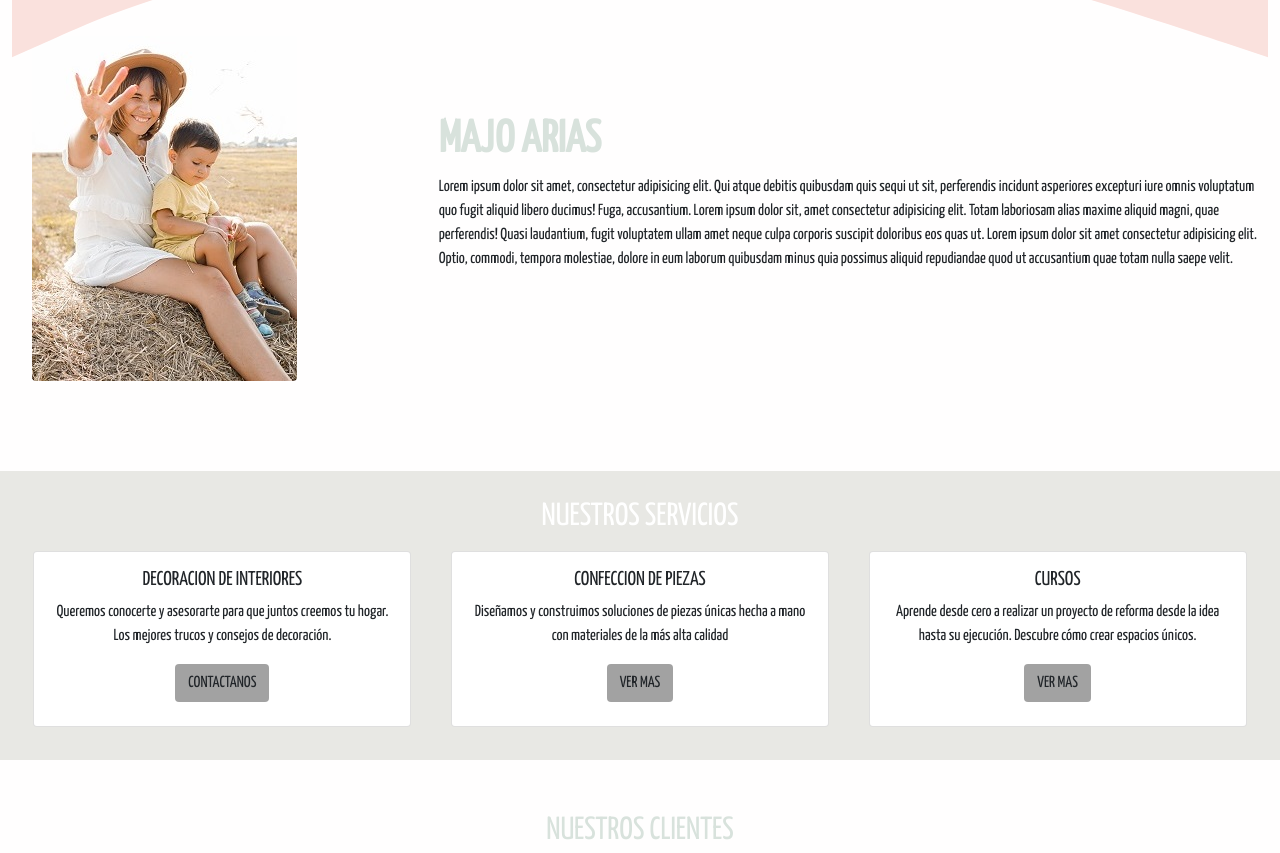
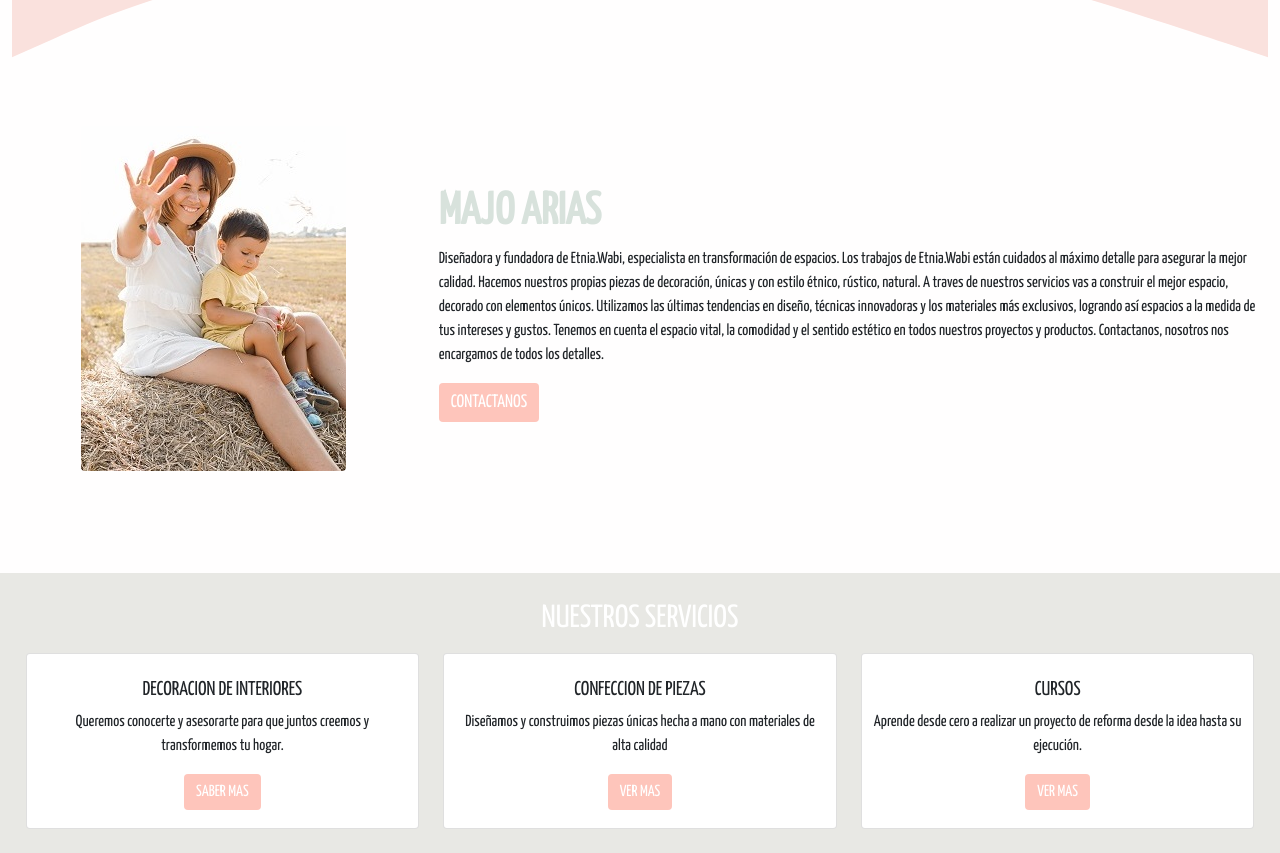
Before and after one commit to Paola-Dominino/Proyecto_Final, a plain HTML site: page Paginas/aboutUs.html in a window 1280 px wide. Shown: the part 272-1125 px from the top of the page. Drawn offline with nearby package versions, Linux system fonts and the light colour scheme.

Commit message:
Entrega Final

```diff
--- a/Paginas/aboutUs.html
+++ b/Paginas/aboutUs.html
@@ -12,7 +12,7 @@
   <meta http-equiv="X-UA-Compatible" content="IE=edge">
   <meta name="viewport" content="width=device-width, initial-scale=1.0">
   <title>ETNIAWABI - Paola Dominino</title>
-  <meta name="description" content="Tienda de Decoración. Creaciones de estilo étnico, rústico, natural">
+  <meta name="description" content="Tienda de Decoración. Curso Decoracion Interiores, transformá tu hogar">
   <meta name="keywords"  content="PRODUCTOS, DECORACIÓN, TEXTURA, NATURAL, MACETAS, TAPICES, VELAS, CUADROS, CUENCOS">
   <link href="https://fonts.googleapis.com/css2?family=Yanone+Kaffeesatz&display=swap" rel="stylesheet">
   <link rel="stylesheet" href="../main.css">
@@ -30,13 +30,16 @@
           <div class="collapse navbar-collapse justify-content-center" id="navbarNav">
             <ul class="navbar-nav">
               <li class="nav-item">
+                <a class="nav-link" href="../index.html">INICIO</a>
+              </li>
+              <li class="nav-item">
                 <a class="nav-link" href="#">NOSOTROS</a>
               </li>
               <li class="nav-item">
                 <a class="nav-link" href="./productos.html">PRODUCTOS</a>
               </li>
               <li class="nav-item">
-                <a class="nav-link" href="./inspiracion.html">INSIPRACIÓN</a>
+                <a class="nav-link" href="./inspiracion.html">CURSOS</a>
               </li>
               <li class="nav-item">
                 <a class="nav-link" href="./contacto.html">CONTACTO</a>
@@ -54,7 +57,7 @@
       <div class="row">
         <div class="col-md-4 col-sm-6 contenedorFotoMajo">
           <div>
-            <img class="rounded img-fluid fotoMajo" src="../imagenes/aboutUs2.jpg" alt="">
+            <img class="rounded img-fluid" src="../imagenes/aboutUs2.jpg" alt="">
           </div>
         </div>
         <div class="col-md-8 col-sm-6 contenedorTextoMajo">
@@ -62,9 +65,14 @@
               MAJO ARIAS
             </h5>
             <p class="presentacion5">
-            Lorem ipsum dolor sit amet, consectetur adipisicing elit. Qui atque debitis quibusdam quis sequi ut sit, perferendis incidunt asperiores excepturi iure omnis voluptatum quo fugit aliquid libero ducimus! Fuga, accusantium.
-            Lorem ipsum dolor sit, amet consectetur adipisicing elit. Totam laboriosam alias maxime aliquid magni, quae perferendis! Quasi laudantium, fugit voluptatem ullam amet neque culpa corporis suscipit doloribus eos quas ut.
-            Lorem ipsum dolor sit amet consectetur adipisicing elit. Optio, commodi, tempora molestiae, dolore in eum laborum quibusdam minus quia possimus aliquid repudiandae quod ut accusantium quae totam nulla saepe velit.
+            Diseñadora y fundadora de Etnia.Wabi, especialista en transformación de espacios. Los trabajos de Etnia.Wabi están cuidados al máximo detalle para asegurar la mejor calidad. Hacemos nuestros propias piezas de decoración, únicas y con estilo étnico, rústico, natural.
+            A traves de nuestros servicios vas a construir el mejor espacio, decorado con elementos únicos.
+            Utilizamos las últimas tendencias en diseño, técnicas innovadoras y los materiales más exclusivos, logrando así espacios a la medida de tus intereses y gustos.
+            Tenemos en cuenta el espacio vital, la comodidad y el sentido estético en todos nuestros proyectos y productos.
+            Contactanos, nosotros nos encargamos de todos los detalles.
+            <div>
+            <a href="./contacto.html" id="botonNosotros" class="btn btn-outline-secondary">CONTACTANOS</a>
+            </div>
             </p>
         </div>
       </div>
@@ -77,29 +85,47 @@
       </div>
       <div class="row nuestrosServicios">
         <div class="col-md-4 col-sm-6 nuestrosServicios1">
-          <div class="card">
-            <div class="card-body">
-              <h5 class="card-title">DECORACION DE INTERIORES</h5>
-              <p class="card-text">Queremos conocerte y asesorarte para que juntos creemos tu hogar. Los mejores trucos y consejos de decoración. </p>
-              <a href="./inspiracion.html" class="btn btn-outline-secondary">CONTACTANOS</a>
+          <div class="card" >
+            <div id="card-body1">
+              <div>
+                <h5>DECORACION DE INTERIORES</h5>
+              </div>
+              <div>
+                <p>Queremos conocerte y asesorarte para que juntos creemos y transformemos tu hogar.</p>
+              </div>
+              <div>
+                <a href="./contacto.html" id="botonNosotros" class="btn btn-outline-secondary">SABER MAS</a>
+              </div>
             </div>
           </div>
         </div>
         <div class="col-md-4 col-sm-6 nuestrosServicios1">
           <div class="card">
-            <div class="card-body">
-              <h5 class="card-title">CONFECCION DE PIEZAS</h5>
-              <p class="card-text">Diseñamos y construimos soluciones de piezas únicas hecha a mano con materiales de la más alta calidad</p>
-              <a href="./productos.html" class="btn btn-outline-secondary">VER MAS</a>
+            <div id="card-body1">
+              <div>
+                <h5>CONFECCION DE PIEZAS</h5>
+              </div>
+              <div>
+                <p>Diseñamos y construimos piezas únicas hecha a mano con materiales de alta calidad</p>
+              </div>
+              <div>
+                <a href="./productos.html" id="botonNosotros" class="btn btn-secondary">VER MAS</a>
+              </div>
             </div>
           </div>
         </div>
         <div class="col-md-4 col-sm-6 nuestrosServicios1">
           <div class="card">
-            <div class="card-body">
-              <h5 class="card-title">CURSOS</h5>
-              <p class="card-text">Aprende desde cero a realizar un proyecto de reforma desde la idea hasta su ejecución. Descubre cómo crear espacios únicos.</p>
-              <a href="./inspiracion.html" class="btn btn-outline-secondary">VER MAS</a>
+            <div id="card-body1">
+              <div>
+                <h5>CURSOS</h5>
+              </div>
+              <div>
+                <p>Aprende desde cero a realizar un proyecto de reforma desde la idea hasta su ejecución.</p>
+              </div>
+              <div>
+                <a href="./inspiracion.html" id="botonNosotros" class="btn btn-outline-secondary">VER MAS</a>
+              </div>
             </div>
           </div>
         </div>
--- a/main.scss
+++ b/main.scss
@@ -504,15 +504,22 @@ a:hover {
 }
 
 .contenedorFotoMajo{
-  margin: -6% 0% 2% 0%;
+  height: auto;
+  display: flex;
+  align-items: center;
+  justify-content: center;
+  flex-direction: column;
+  margin: 1% 0% 3%;
 }
-
-.fotoMajo{
-  margin: 0% 5% 0px;
-  }
 
 .contenedorTextoMajo{
   font-family: 'Yanone Kaffeesatz', sans-serif;
+  display: flex;
+  flex-direction: column;
+  align-items: flex-start;
+  justify-content: center;
+  height: auto;
+
 
   h5{
     font-size: 45px;
@@ -523,6 +530,15 @@ a:hover {
   h6{
     font-size: 25px;
   }
+}
+
+#botonNosotros{
+  background-color: #fec5bb;
+  border: none;
+  color: white;
+  text-align: center;
+  text-decoration: none;
+  display: inline-block;
 }
 
 .contenedorServicios{
@@ -549,8 +565,6 @@ a:hover {
     justify-content: space-between;
     align-items: center;
 
-
-
   }
 
   .nuestrosServicios1{
@@ -563,11 +577,21 @@ a:hover {
     align-content: space-between;
 
     .card{
+      background-color: white;
+      width: 100%;
       height: 11rem;
-      background-color: white;
     }
 
+    #card-body1{
+      display: flex;
+      align-items: center;
+      flex-direction: column;
+      justify-content: center;
+      margin-top: 3%;
+      padding: 3%;
+
   }
+}
 
   .tituloClientes{
     text-align: center;
@@ -606,7 +630,7 @@ a:hover {
     }
 
   .contenedorInspiracion{
-    height: 20vh;
+    height: auto;
     background-color: #f8edeb;
     margin: 3% 0;
   }
```
Also changed, not shown: Paginas/contacto.html (+4 -1 lines), Paginas/inspiracion.html (+10 -13 lines), Paginas/productos.html (+4 -1 lines), index.html (+4 -1 lines), imagenes/deco-1.jpg (added), imagenes/inspiracion1.jpg, imagenes/inspiracion2.jpg, imagenes/inspiracion3.jpg, main.css, 1 other file.
